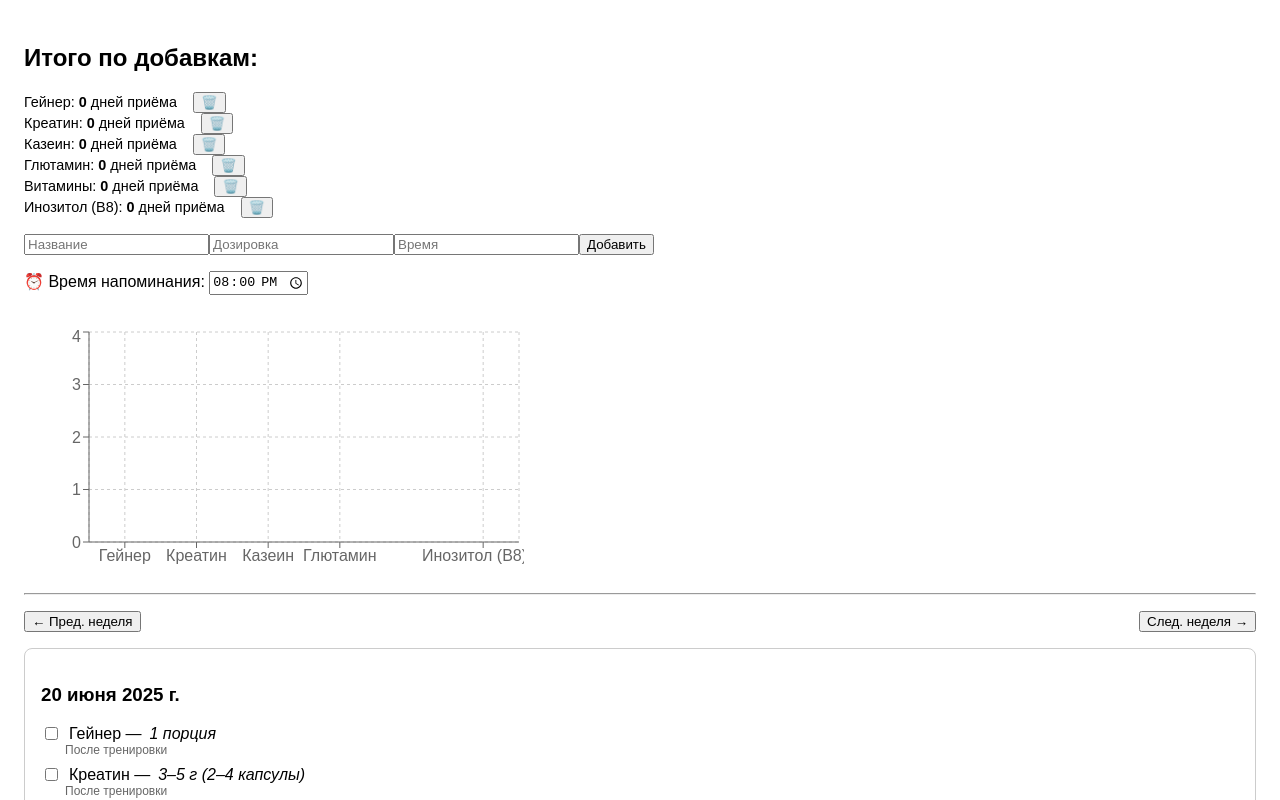
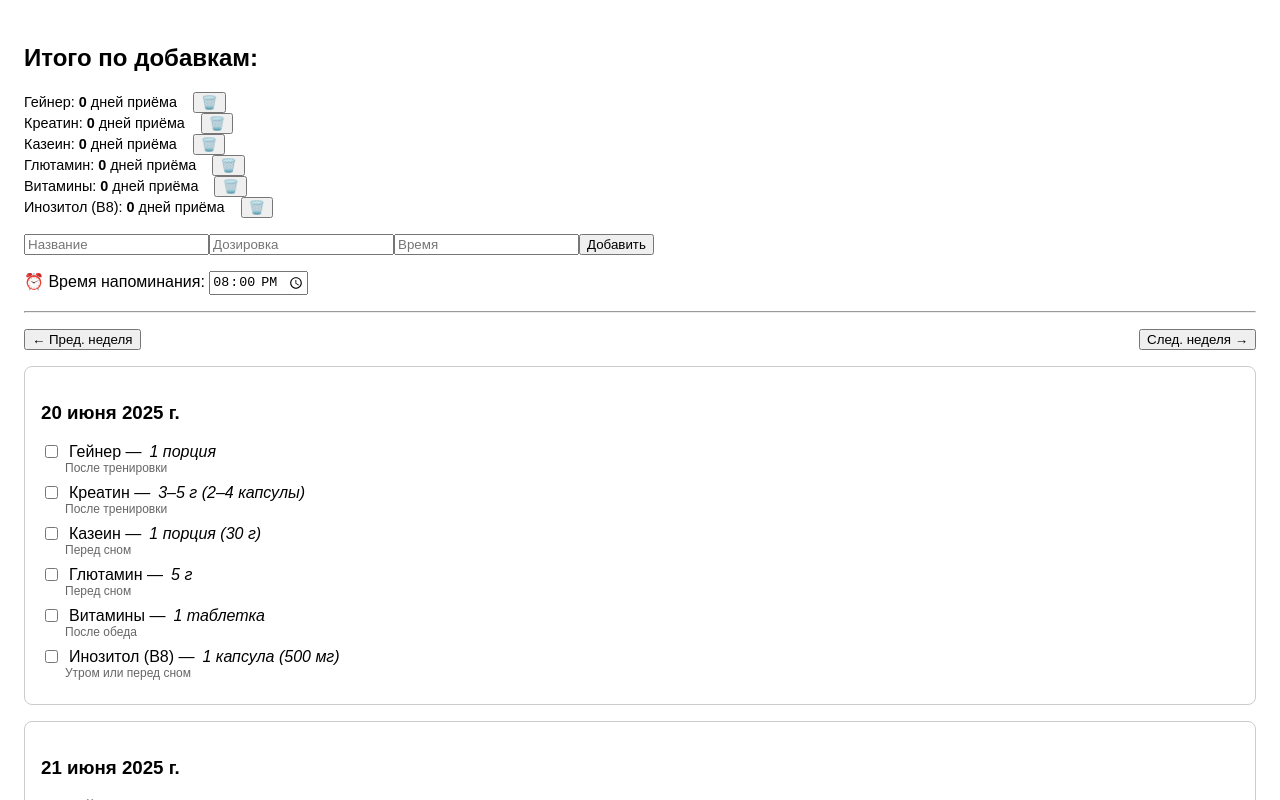
Before and after one commit to amrkhn23/plan_kapkan, a React (Vite) app: page / in a window 1280 px wide. Shown: the top 800 px of the page. Built offline with nearby package versions, Linux system fonts and the light colour scheme.

Commit message:
Update App.jsx

```diff
--- a/App.jsx
+++ b/App.jsx
@@ -1,7 +1,4 @@
 import React, { useEffect, useState } from 'react';
-import {
-  BarChart, Bar, XAxis, YAxis, Tooltip, CartesianGrid
-} from 'recharts';
 
 const STORAGE_SUPPLEMENTS = 'supplements';
 const STORAGE_CHECKS = 'supplement-checks';
@@ -115,11 +112,6 @@ export default function App() {
     return Object.keys(checked).filter(key => key.endsWith(`-${name}`) && checked[key]).length;
   };
 
-  const supplementStats = supplements.map(s => ({
-    name: s.name,
-    count: getTotalTaken(s.name)
-  }));
-
   return (
     <div style={{ padding: '1rem', fontFamily: 'sans-serif' }}>
       <h2>Итого по добавкам:</h2>
@@ -145,14 +137,6 @@ export default function App() {
           onChange={(e) => setNotifyTime(e.target.value)}
         />
       </div>
-
-      <BarChart width={500} height={250} data={supplementStats} style={{ marginTop: '2rem' }}>
-        <CartesianGrid strokeDasharray="3 3" />
-        <XAxis dataKey="name" />
-        <YAxis />
-        <Tooltip />
-        <Bar dataKey="count" fill="#8884d8" />
-      </BarChart>
 
       <hr style={{ margin: '1rem 0' }} />
       <div style={{ display: 'flex', justifyContent: 'space-between', marginBottom: '1rem' }}>
```
